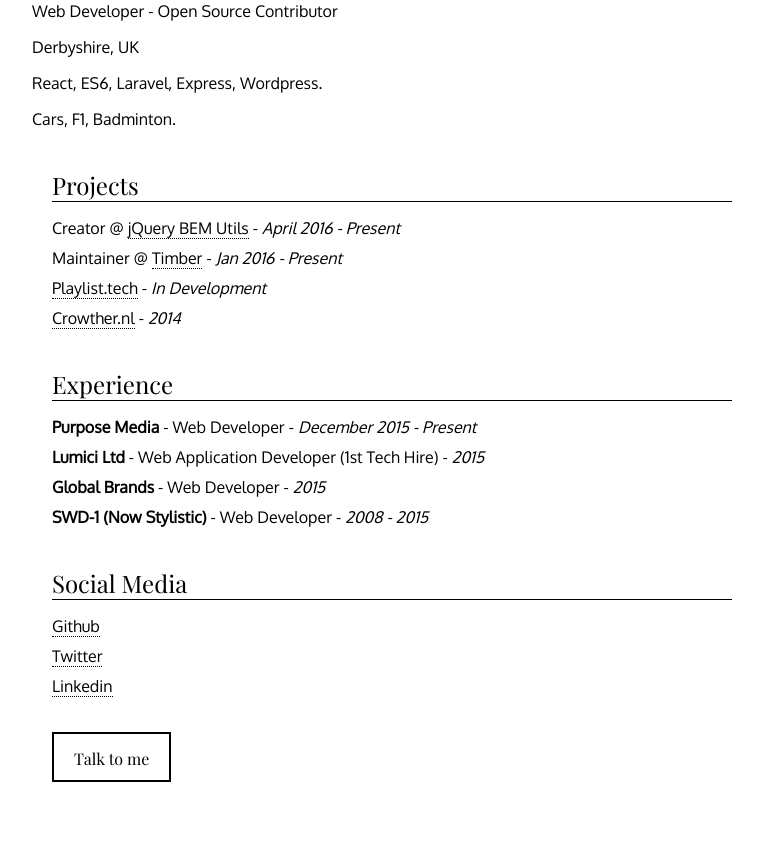
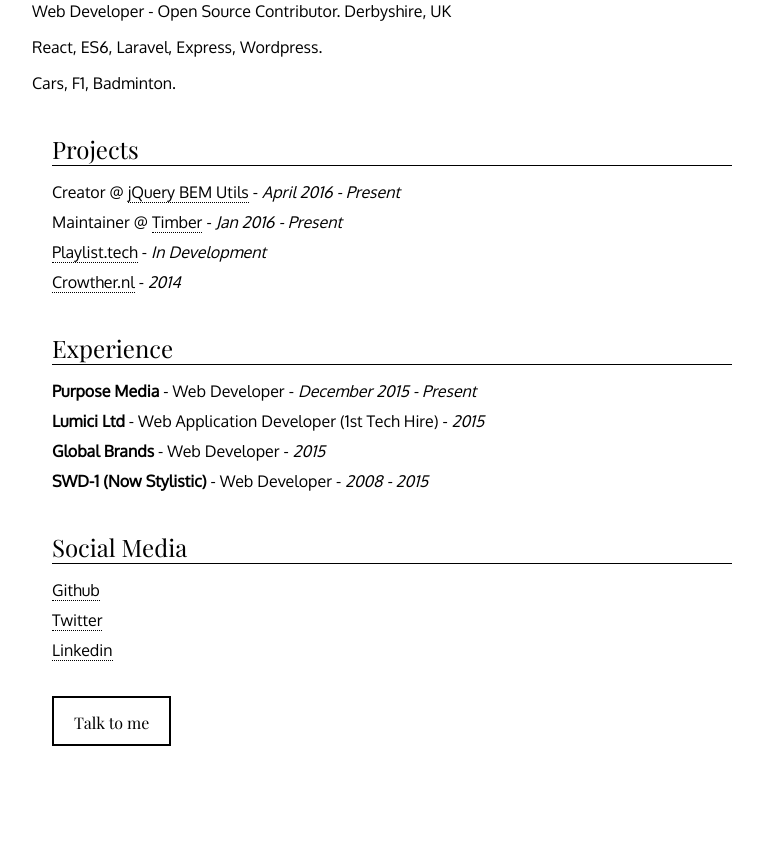
Before and after one commit to connorjburton/connorburton.com, a website: page public/index.html in a window 1280 px wide. Shown: the part 119-961 px from the top of the page, without its empty margins (28-791 px from the left). After the commit the page ends 925 px from the top, so only its background shows below. Drawn offline with nearby package versions, Linux system fonts and the light colour scheme.

Commit message:
Update index.html

```diff
--- a/public/index.html
+++ b/public/index.html
@@ -13,8 +13,7 @@
     <body>
         <div class="wrap">
             <h1>Connor Burton</h1>
-            <p>Web Developer - Open Source Contributor</p>
-            <p>Derbyshire, UK</p>
+            <p>Web Developer - Open Source Contributor. Derbyshire, UK</p>
             <p>React, ES6, Laravel, Express, Wordpress.</p>
             <p>Cars, F1, Badminton.</p>
 
```
